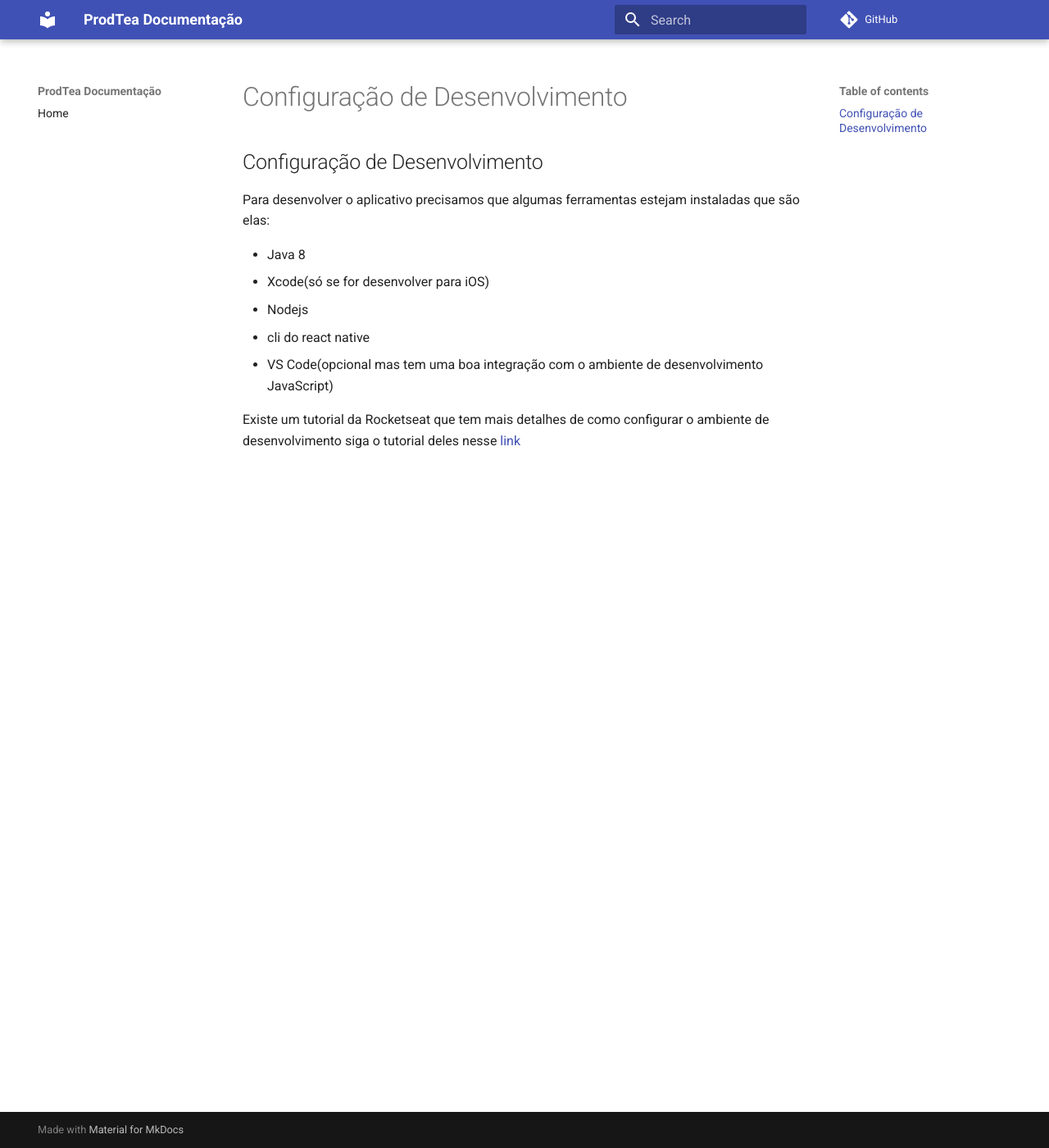
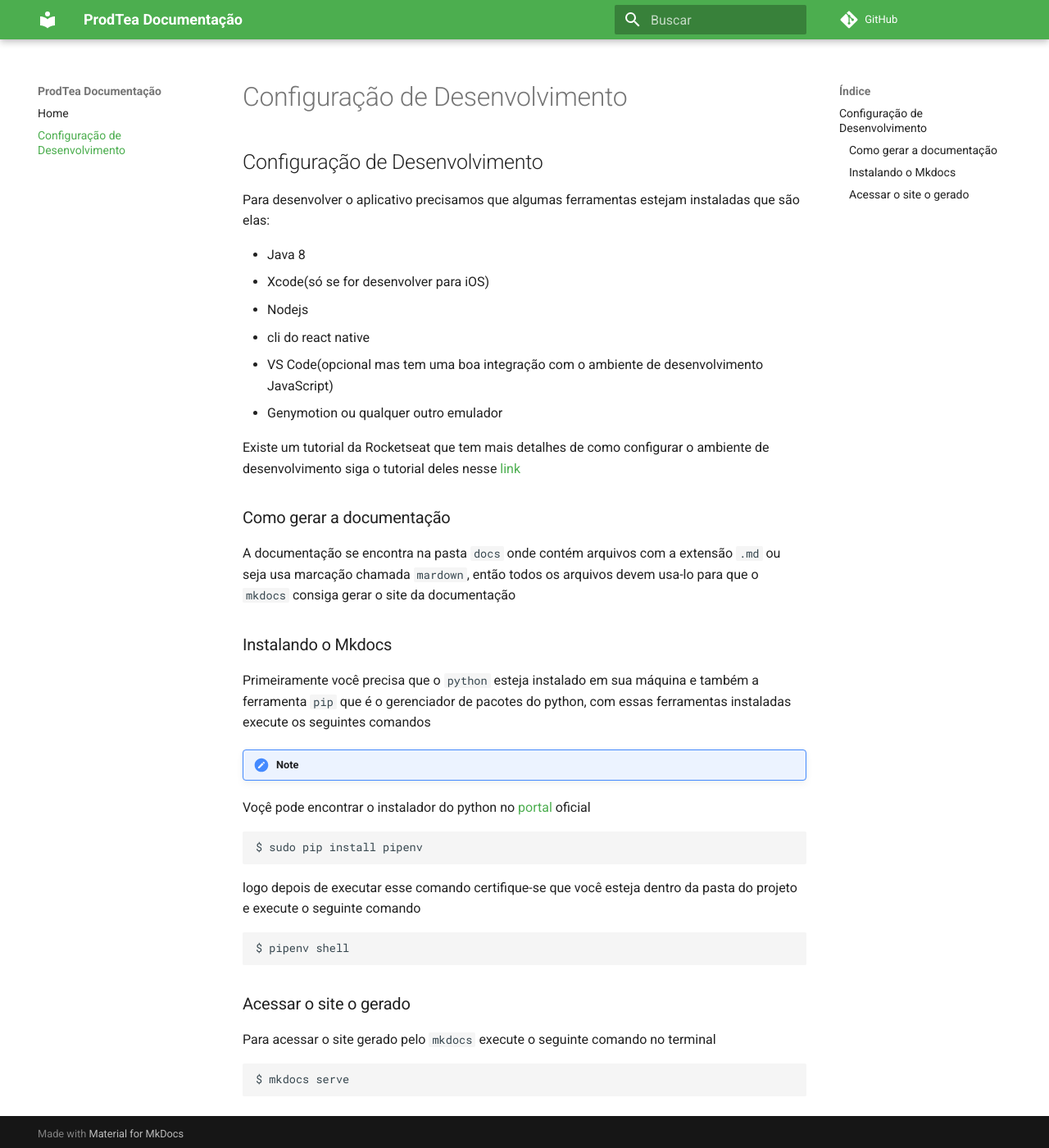
Before and after one commit to daviwesley/ProdTeaApp, an MkDocs documentation site: the page built from docs/Configuração de Desenvolvimento.md, in a window 1280 px wide and 1400 px high. Shown: the whole window at 82% size. Built offline with MkDocs 1.6.1 and Material for MkDocs 9.7.7, drawn with Linux system fonts in a browser that asks for light colours; comment, search, counter and statistics services are not loaded; old or Windows-style settings are respelled for this version of MkDocs.

Commit message:
improve documentation style and add more info

````diff
--- a/docs/Configuração de Desenvolvimento.md
+++ b/docs/Configuração de Desenvolvimento.md
@@ -2,10 +2,40 @@
 
 Para desenvolver o aplicativo precisamos que algumas ferramentas estejam instaladas que são elas:
 
- - Java 8
- - Xcode(só se for desenvolver para iOS)
- - Nodejs
- - cli do react native
- - VS Code(opcional mas tem uma boa integração com o ambiente de desenvolvimento JavaScript)
+- Java 8
+- Xcode(só se for desenvolver para iOS)
+- Nodejs
+- cli do react native
+- VS Code(opcional mas tem uma boa integração com o ambiente de desenvolvimento JavaScript)
+- Genymotion ou qualquer outro emulador
 
 Existe um tutorial da Rocketseat que tem mais detalhes de como configurar o ambiente de desenvolvimento siga o tutorial deles nesse [link](https://docs.rocketseat.dev/ambiente-react-native/introducao)
+
+### Como gerar a documentação
+
+A documentação se encontra na pasta `docs` onde contém arquivos com a extensão `.md` ou seja usa marcação chamada `mardown`, então todos os arquivos devem usa-lo para que o `mkdocs` consiga gerar o site da documentação
+
+### Instalando o Mkdocs
+
+Primeiramente você precisa que o `python` esteja instalado em sua máquina e também a ferramenta `pip` que é o gerenciador de pacotes do python, com essas ferramentas instaladas execute os seguintes comandos
+
+!!! note
+Voçê pode encontrar o instalador do python no [portal](https://www.python.org/downloads/) oficial
+
+```bash
+$ sudo pip install pipenv
+```
+
+logo depois de executar esse comando certifique-se que você esteja dentro da pasta do projeto e execute o seguinte comando
+
+```bash
+$ pipenv shell
+```
+
+### Acessar o site o gerado
+
+Para acessar o site gerado pelo `mkdocs` execute o seguinte comando no terminal
+
+```bash
+$ mkdocs serve
+```
--- a/mkdocs.yml
+++ b/mkdocs.yml
@@ -1,8 +1,20 @@
 site_name: ProdTea Documentação
-site_description: 'Aplicativo para auxiliar no gerenciameto de atividades de crianças com autismo'
-site_author: 'Davi Wesley'
-repo_url: 'https://github.com/daviwesley/ProdTeaApp'
+site_description: "Aplicativo para auxiliar no gerenciameto de atividades de crianças com autismo"
+site_author: "Davi Wesley"
+repo_url: "https://github.com/daviwesley/ProdTeaApp"
 pages:
-    - Home: index.md
+  - Home: index.md
+  - Configuração de Desenvolvimento: Configuração de Desenvolvimento.md
 theme:
-  name: 'material'
+  name: "material"
+  language: "pt"
+  palette:
+    primary: "green"
+    accent: "green"
+
+extra:
+  search:
+    language: "en, pt"
+
+markdown_extensions:
+  - admonition
````
